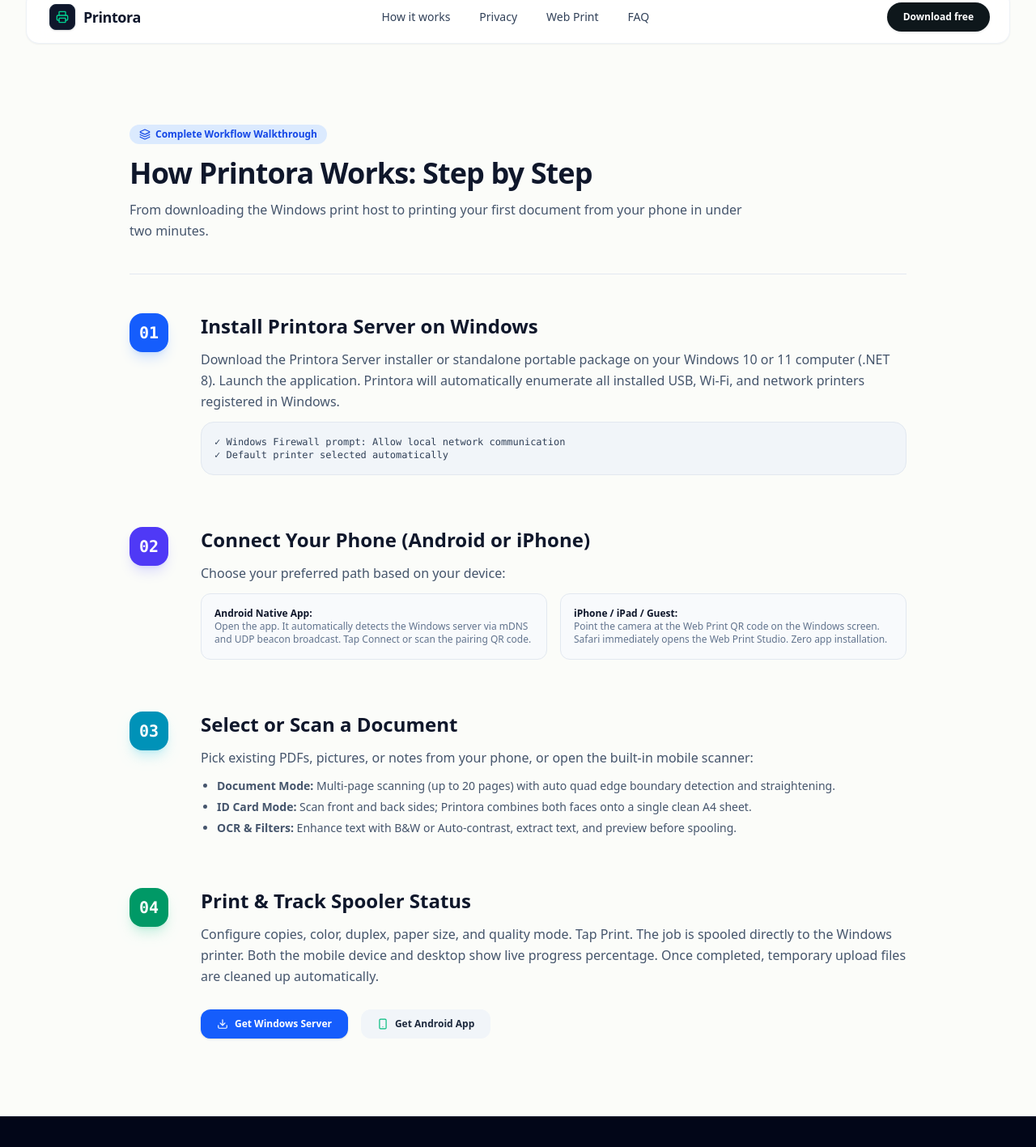
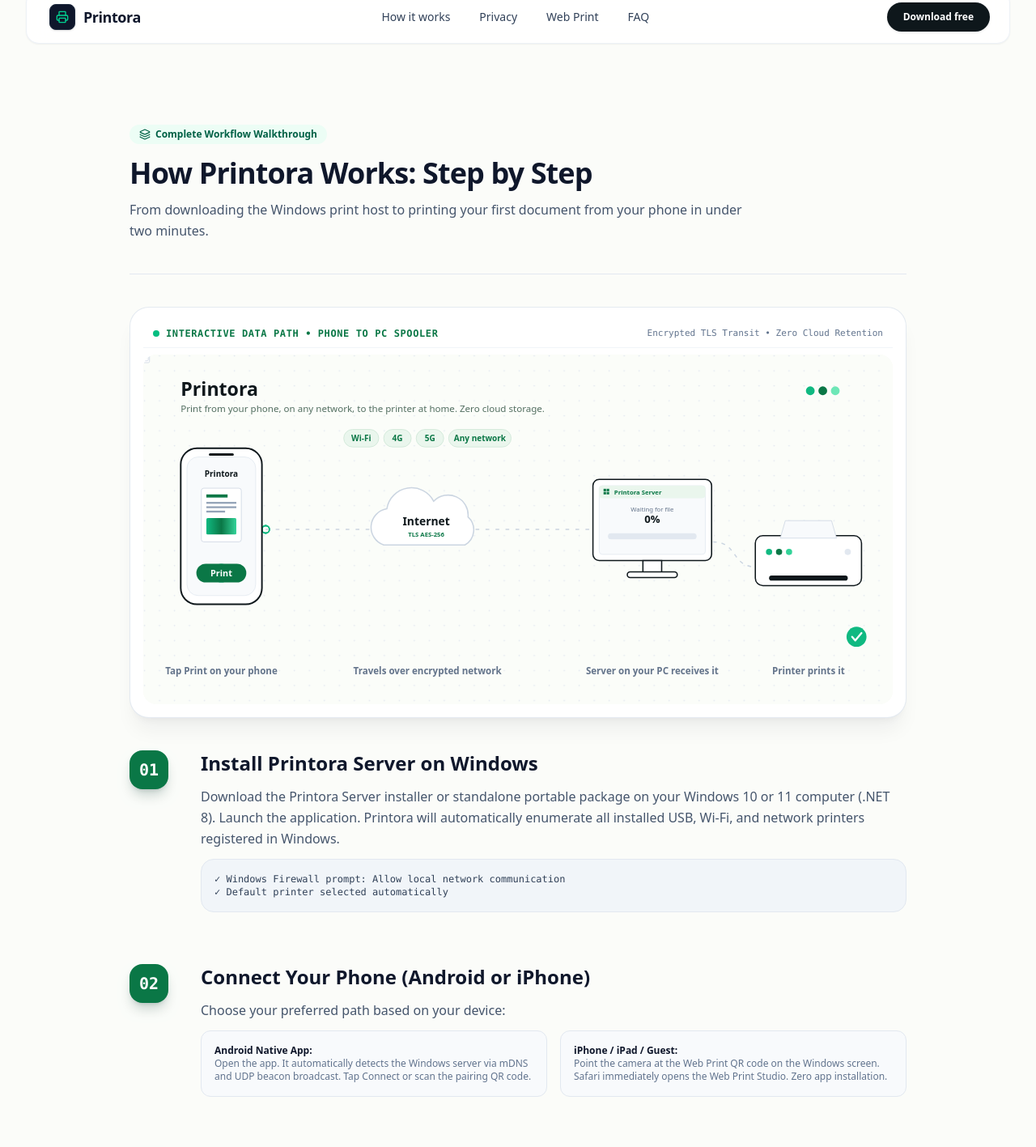
Before and after one commit to sagarsahni6/WifiPrintWebsite, a Next.js app: page /how-it-works in a window 1280 px wide. Shown: the part 24-1441 px from the top of the page at 81% size. Built offline with nearby package versions, Linux system fonts and the light colour scheme.

Commit message:
feat(website): update print-workflow.svg to light mode theme and embed in how-it-works

```diff
--- a/src/app/how-it-works/page.tsx
+++ b/src/app/how-it-works/page.tsx
@@ -1,3 +1,4 @@
+import Image from "next/image";
 import { Download, Smartphone, Layers } from "lucide-react";
 import Link from "next/link";
 import { constructMetadata } from "@/lib/metadata";
@@ -26,7 +27,7 @@
       <BreadcrumbJsonLd items={breadcrumbs} />
       {/* Header */}
       <div className="border-b border-slate-200 dark:border-slate-800 pb-10">
-        <div className="inline-flex items-center gap-1.5 px-3 py-1 rounded-full bg-blue-100 dark:bg-blue-950/60 text-blue-700 dark:text-blue-300 text-xs font-semibold mb-4">
+        <div className="inline-flex items-center gap-1.5 px-3 py-1 rounded-full bg-emerald-50 dark:bg-emerald-950/60 text-emerald-800 dark:text-emerald-300 text-xs font-semibold mb-4">
           <Layers className="w-3.5 h-3.5" />
           <span>Complete Workflow Walkthrough</span>
         </div>
@@ -38,10 +39,36 @@
         </p>
       </div>
 
-      <div className="mt-12 space-y-16">
+      {/* Live Animated Workflow Diagram */}
+      <div className="my-10 rounded-3xl bg-white dark:bg-slate-900 border border-slate-200/90 dark:border-slate-800 p-2 sm:p-4 shadow-xl shadow-slate-900/5 overflow-hidden">
+        <div className="flex flex-col sm:flex-row items-start sm:items-center justify-between gap-2 px-3 py-2 border-b border-slate-100 dark:border-slate-800/80 mb-2">
+          <div className="flex items-center gap-2">
+            <span className="w-2 h-2 rounded-full bg-emerald-500 animate-pulse" />
+            <span className="font-mono text-xs font-bold uppercase tracking-wider text-[#0a7746] dark:text-emerald-400">
+              Interactive Data Path • Phone to PC Spooler
+            </span>
+          </div>
+          <span className="text-[11px] font-mono text-slate-500 dark:text-slate-400">
+            Encrypted TLS Transit • Zero Cloud Retention
+          </span>
+        </div>
+        <div className="w-full overflow-hidden rounded-2xl bg-[#fbfcf9] dark:bg-slate-950">
+          <Image
+            src="/print-workflow.svg"
+            alt="Printora Live Workflow: Phone to Encrypted Network to Windows PC to Printer"
+            width={1200}
+            height={560}
+            className="w-full h-auto block select-none"
+            priority
+            unoptimized
+          />
+        </div>
+      </div>
+
+      <div className="space-y-16">
         {/* Step 1 */}
         <div className="flex flex-col md:flex-row gap-6 md:gap-10">
-          <div className="w-12 h-12 rounded-2xl bg-blue-600 text-white font-mono font-bold text-xl flex items-center justify-center shrink-0 shadow-lg shadow-blue-500/20">
+          <div className="w-12 h-12 rounded-2xl bg-[#0a7746] text-white font-mono font-bold text-xl flex items-center justify-center shrink-0 shadow-lg shadow-emerald-950/20">
             01
           </div>
           <div className="space-y-3 flex-1">
@@ -60,7 +87,7 @@
 
         {/* Step 2 */}
         <div className="flex flex-col md:flex-row gap-6 md:gap-10">
-          <div className="w-12 h-12 rounded-2xl bg-indigo-600 text-white font-mono font-bold text-xl flex items-center justify-center shrink-0 shadow-lg shadow-indigo-500/20">
+          <div className="w-12 h-12 rounded-2xl bg-[#0a7746] text-white font-mono font-bold text-xl flex items-center justify-center shrink-0 shadow-lg shadow-emerald-950/20">
             02
           </div>
           <div className="space-y-3 flex-1">
@@ -89,7 +116,7 @@
 
         {/* Step 3 */}
         <div className="flex flex-col md:flex-row gap-6 md:gap-10">
-          <div className="w-12 h-12 rounded-2xl bg-cyan-600 text-white font-mono font-bold text-xl flex items-center justify-center shrink-0 shadow-lg shadow-cyan-500/20">
+          <div className="w-12 h-12 rounded-2xl bg-[#0a7746] text-white font-mono font-bold text-xl flex items-center justify-center shrink-0 shadow-lg shadow-emerald-950/20">
             03
           </div>
           <div className="space-y-3 flex-1">
@@ -109,7 +136,7 @@
 
         {/* Step 4 */}
         <div className="flex flex-col md:flex-row gap-6 md:gap-10">
-          <div className="w-12 h-12 rounded-2xl bg-emerald-600 text-white font-mono font-bold text-xl flex items-center justify-center shrink-0 shadow-lg shadow-emerald-500/20">
+          <div className="w-12 h-12 rounded-2xl bg-[#0a7746] text-white font-mono font-bold text-xl flex items-center justify-center shrink-0 shadow-lg shadow-emerald-950/20">
             04
           </div>
           <div className="space-y-3 flex-1">
@@ -122,16 +149,16 @@
             <div className="pt-4 flex flex-wrap gap-4">
               <Link
                 href="/download/windows"
-                className="px-5 py-2.5 rounded-xl bg-blue-600 hover:bg-blue-700 text-white text-xs font-semibold shadow-sm inline-flex items-center gap-2"
+                className="px-5 py-2.5 rounded-xl bg-[#0a7746] hover:bg-[#08633a] dark:bg-emerald-600 dark:hover:bg-emerald-500 text-white text-xs font-semibold shadow-sm inline-flex items-center gap-2"
               >
                 <Download className="w-3.5 h-3.5" />
                 <span>Get Windows Server</span>
               </Link>
               <Link
                 href="/download/android"
-                className="px-5 py-2.5 rounded-xl bg-slate-100 hover:bg-slate-200 dark:bg-slate-800 dark:hover:bg-slate-700 text-slate-800 dark:text-slate-200 text-xs font-semibold inline-flex items-center gap-2"
+                className="px-5 py-2.5 rounded-xl bg-white dark:bg-slate-900 border border-slate-200 dark:border-slate-800 hover:bg-slate-50 dark:hover:bg-slate-800 text-slate-800 dark:text-slate-200 text-xs font-semibold inline-flex items-center gap-2 shadow-xs"
               >
-                <Smartphone className="w-3.5 h-3.5 text-emerald-500" />
+                <Smartphone className="w-3.5 h-3.5 text-emerald-600 dark:text-emerald-400" />
                 <span>Get Android App</span>
               </Link>
             </div>
--- a/src/app/layout.tsx
+++ b/src/app/layout.tsx
@@ -82,8 +82,7 @@
             __html: `
               try {
                 const stored = localStorage.getItem('theme');
-                const prefersDark = window.matchMedia('(prefers-color-scheme: dark)').matches;
-                if (stored === 'dark' || (!stored && prefersDark)) {
+                if (stored === 'dark') {
                   document.documentElement.classList.add('dark');
                 } else {
                   document.documentElement.classList.remove('dark');
--- a/src/components/HowItWorksSection.tsx
+++ b/src/components/HowItWorksSection.tsx
@@ -1,3 +1,4 @@
+import Image from "next/image";
 import { Download, QrCode, FileText, Printer } from "lucide-react";
 
 export function HowItWorksSection() {
@@ -31,9 +32,9 @@
   return (
     <section id="how-it-works" className="py-20 sm:py-28 bg-white dark:bg-slate-950 border-t border-slate-200/80 dark:border-slate-800">
       <div className="max-w-7xl mx-auto px-4 sm:px-6 lg:px-8">
-        <div className="text-center max-w-3xl mx-auto mb-16">
+        <div className="text-center max-w-3xl mx-auto mb-14">
           <div className="inline-flex items-center gap-1.5 px-3 py-1 rounded-full bg-emerald-50 dark:bg-emerald-950/60 text-emerald-800 dark:text-emerald-300 text-xs font-semibold mb-3">
-            <span>Setup & Workflow</span>
+            <span>Setup & Architecture</span>
           </div>
           <h2 className="text-3xl sm:text-4xl font-extrabold text-slate-900 dark:text-white tracking-tight">
             How Printora Works
@@ -41,6 +42,44 @@
           <p className="mt-3 text-base text-slate-600 dark:text-slate-400">
             From download to your first printed page in less than two minutes. Zero cloud accounts required.
           </p>
+        </div>
+
+        {/* Live Animated Workflow Diagram */}
+        <div className="mb-14 rounded-3xl bg-white dark:bg-slate-900 border border-slate-200/90 dark:border-slate-800 p-2 sm:p-4 shadow-xl shadow-slate-900/5 overflow-hidden">
+          <div className="flex flex-col sm:flex-row items-start sm:items-center justify-between gap-2 px-3 py-2 border-b border-slate-100 dark:border-slate-800/80 mb-2">
+            <div className="flex items-center gap-2">
+              <span className="w-2 h-2 rounded-full bg-emerald-500 animate-pulse" />
+              <span className="font-mono text-xs font-bold uppercase tracking-wider text-[#0a7746] dark:text-emerald-400">
+                Live Data Pipeline • Direct Device Spooling
+              </span>
+            </div>
+            <div className="flex items-center gap-4 text-[11px] font-mono text-slate-500 dark:text-slate-400">
+              <span className="flex items-center gap-1.5">
+                <span className="w-1.5 h-1.5 rounded-full bg-emerald-500" />
+                Local Wi-Fi or 4G/5G
+              </span>
+              <span className="flex items-center gap-1.5">
+                <span className="w-1.5 h-1.5 rounded-full bg-emerald-500" />
+                In-Memory Decryption
+              </span>
+              <span className="flex items-center gap-1.5">
+                <span className="w-1.5 h-1.5 rounded-full bg-emerald-500" />
+                Auto-Purge &amp; Shred
+              </span>
+            </div>
+          </div>
+
+          <div className="w-full overflow-hidden rounded-2xl bg-[#fbfcf9] dark:bg-slate-950">
+            <Image
+              src="/print-workflow.svg"
+              alt="Printora Live Workflow: Phone to Encrypted Network to Windows PC to Printer"
+              width={1200}
+              height={560}
+              className="w-full h-auto block select-none"
+              priority
+              unoptimized
+            />
+          </div>
         </div>
 
         {/* 4 Step Grid */}
@@ -54,10 +93,10 @@
               >
                 <div>
                   <div className="flex items-center justify-between mb-6">
-                    <span aria-hidden="true" className="font-mono text-2xl font-black text-emerald-700 dark:text-emerald-400 group-hover:text-emerald-600 transition-colors">
+                    <span aria-hidden="true" className="font-mono text-2xl font-black text-[#0a7746] dark:text-emerald-400 group-hover:text-emerald-600 transition-colors">
                       {step.num}
                     </span>
-                    <div className="w-10 h-10 rounded-xl bg-emerald-50 dark:bg-emerald-950/80 text-emerald-700 dark:text-emerald-400 flex items-center justify-center">
+                    <div className="w-10 h-10 rounded-xl bg-emerald-50 dark:bg-emerald-950/80 text-[#0a7746] dark:text-emerald-400 flex items-center justify-center">
                       <Icon className="w-5 h-5" />
                     </div>
                   </div>
```
Also changed, not shown: print-workflow.svg (added), public/print-workflow.svg (added).
